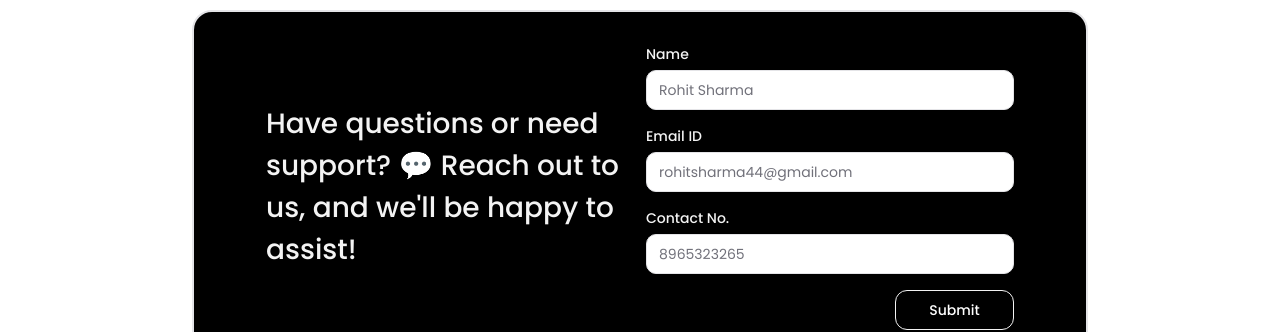
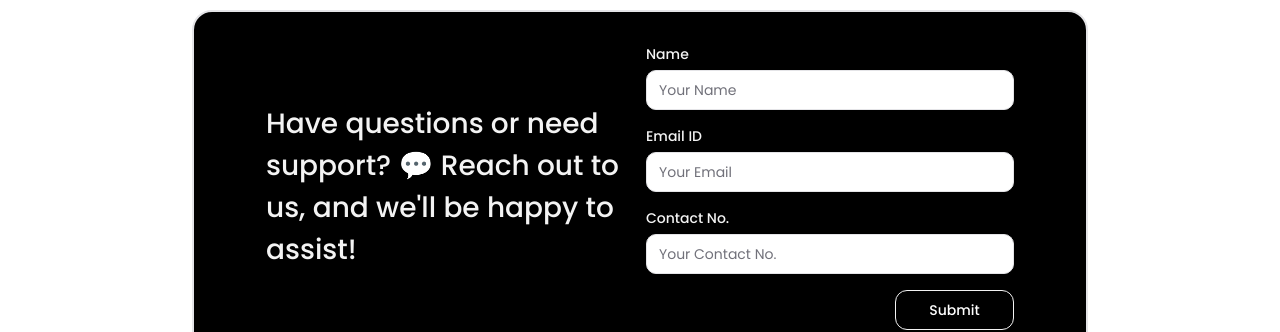
Before and after one commit to Jaga3249/acbill-calculatorV2, a React (Vite) app: page / in a window 1280 px wide. Shown: the part 1226-1558 px from the top of the page. Built offline with nearby package versions, Linux system fonts and the light colour scheme.

Commit message:
feat: change new header

```diff
--- a/src/components/contact-us.tsx
+++ b/src/components/contact-us.tsx
@@ -76,7 +76,7 @@ const ContactUs = () => {
           <Input
             id="Name"
             type="text"
-            placeholder="Rohit Sharma"
+            placeholder="Your Name"
             className="text-customBlack text-sm"
             value={userName}
             onChange={(e) => setUserName(e.target.value)}
@@ -93,7 +93,7 @@ const ContactUs = () => {
           <Input
             id="Email ID"
             type="email"
-            placeholder="rohitsharma44@gmail.com"
+            placeholder="Your Email"
             className="text-customBlack text-sm"
             value={userEmail}
             onChange={(e) => setUserEmail(e.target.value)}
@@ -110,7 +110,7 @@ const ContactUs = () => {
           <Input
             id="contactNumber"
             type="text"
-            placeholder="8965323265"
+            placeholder="Your Contact No."
             className="text-customBlack text-sm"
             value={contactNumber}
             onChange={(e) => setContactNumber(e.target.value)}
```
